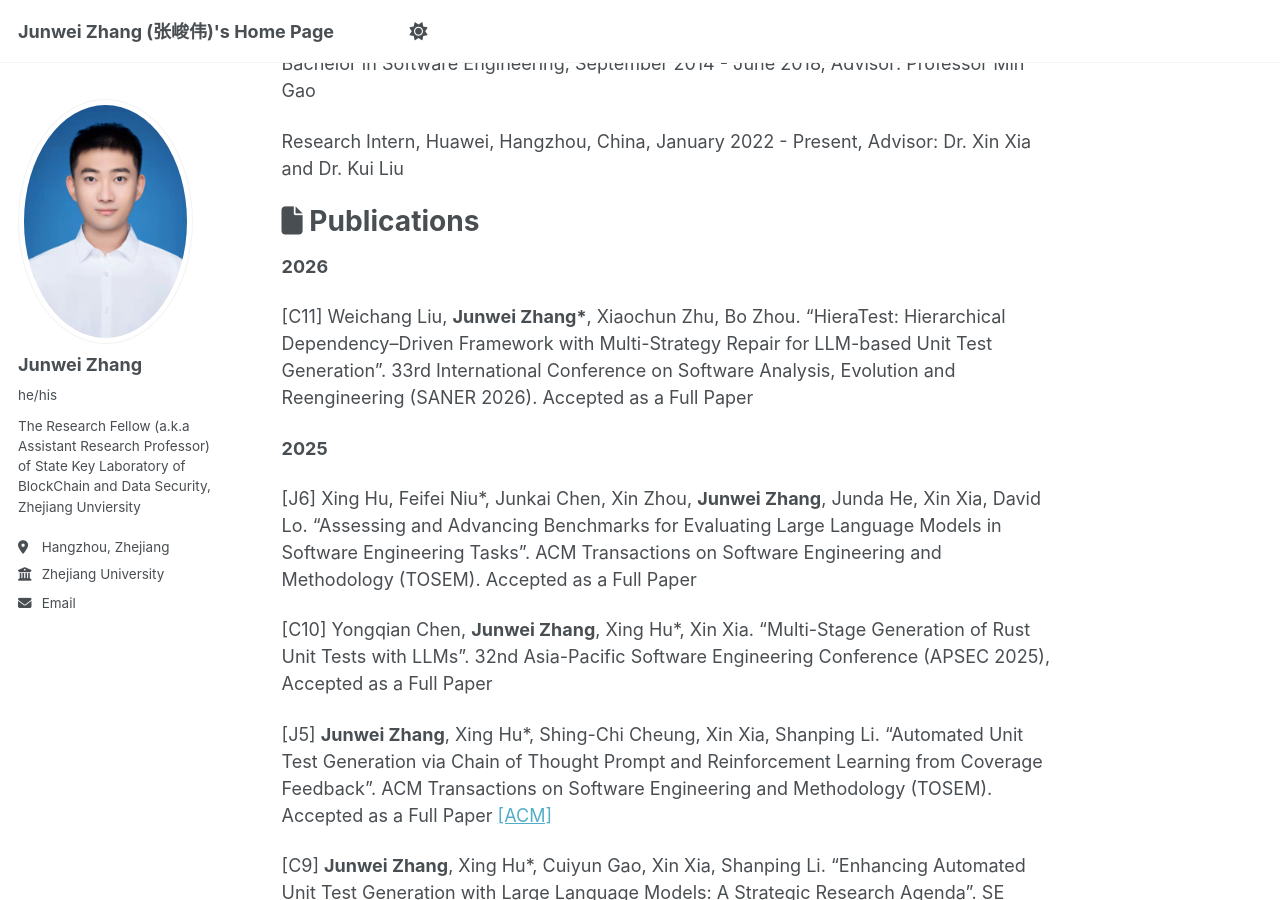
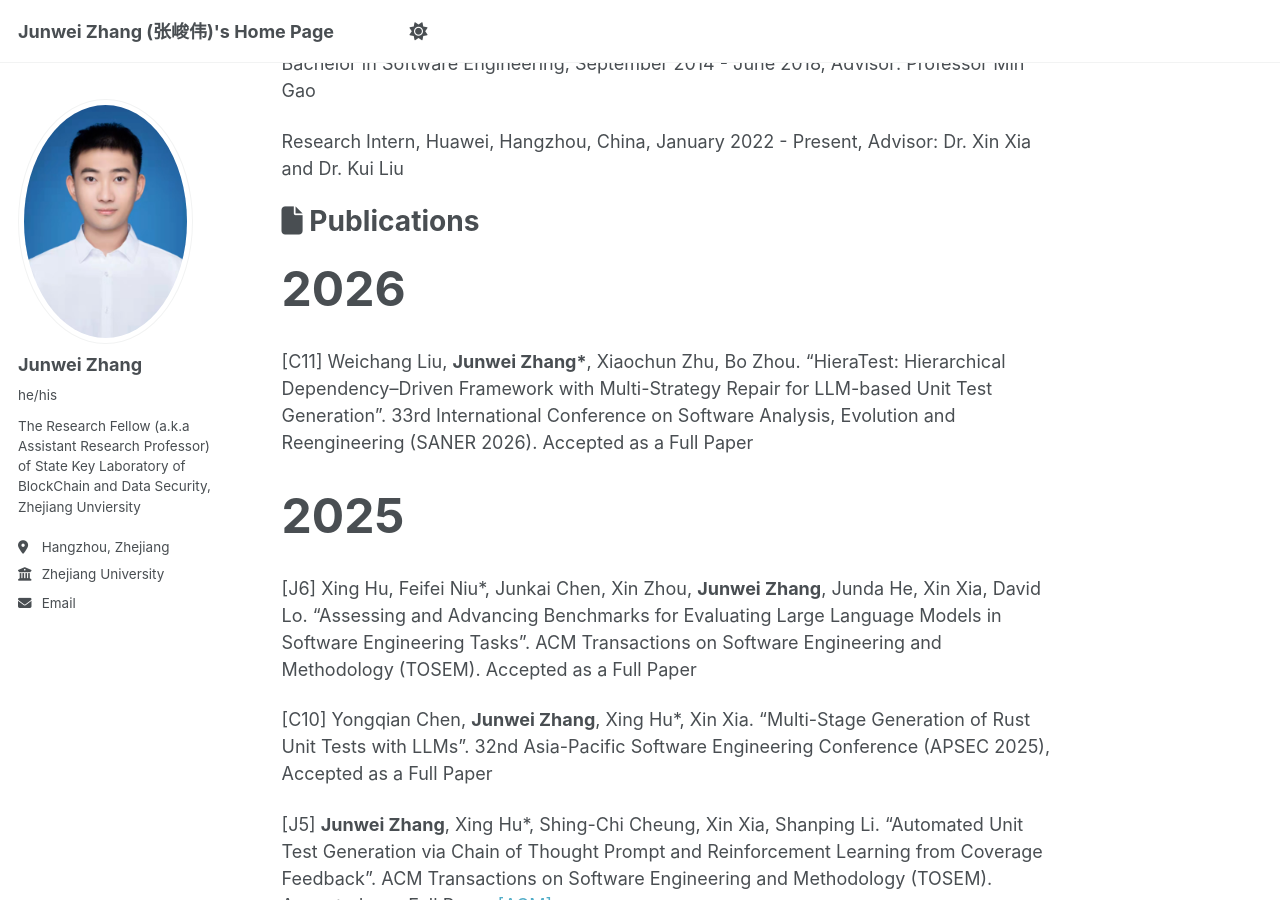
Before and after one commit to jw-zhang-zju/jw-zhang-zju.github.io, a Jekyll site: the page built from _pages/about.md, in a window 1280 px wide and 900 px high, scrolled down 645 px. Built offline with Jekyll 4.4.1, drawn with Linux system fonts in a browser that asks for light colours.

Commit message:
Update about.md

```diff
--- a/_pages/about.md
+++ b/_pages/about.md
@@ -29,11 +29,11 @@ Research Intern, Huawei, Hangzhou, China, January 2022 - Present, Advisor: Dr. X
 
 # <i class="fa-solid fa-file"></i> Publications
 
-**2026**
+**<font size=16>2026</font>**
 
 [C11] Weichang Liu, <b>Junwei Zhang*</b>, Xiaochun Zhu, Bo Zhou. "HieraTest: Hierarchical Dependency–Driven Framework with Multi-Strategy Repair for LLM-based Unit Test Generation". 33rd International Conference on Software Analysis, Evolution and Reengineering (SANER 2026). Accepted as a Full Paper
 
-**2025**
+**<font size=16>2025</font>**
 
 [J6] Xing Hu, Feifei Niu*, Junkai Chen, Xin Zhou, <b>Junwei Zhang</b>, Junda He, Xin Xia, David Lo. "Assessing and Advancing Benchmarks for Evaluating Large Language Models in Software Engineering Tasks". ACM Transactions on Software Engineering and Methodology (TOSEM). Accepted as a Full Paper
 
@@ -47,7 +47,7 @@ Research Intern, Huawei, Hangzhou, China, January 2022 - Present, Advisor: Dr. X
 
 [C7] Xuancheng Jin, Zhuang Liu, <b>Junwei Zhang</b>, Xing Hu*, Xin Xia. "TRACETS4J: A Traceable Unit Test Generation Dataset". 32nd International Conference on Software Analysis, Evolution and Reengineering (SANER 2025), Accepted as a Full Paper [[IEEE]](https://ieeexplore.ieee.org/document/10992478/)
 
-**2024**
+**<font size=16>2024</font>**
 
 [C6] <b>Junwei Zhang</b>, Xing Hu*, Lingfeng Bao, Xin Xia, Shanping Li. "Dual Prompt-Based Few-Shot Learning for Automated Vulnerability Patch Localization". International Conference on Software Analysis, Evolution and Reengineering (SANER 2024), Accepted as a Full Paper [[IEEE]](https://ieeexplore.ieee.org/document/10589870/)
 
@@ -55,15 +55,15 @@ Research Intern, Huawei, Hangzhou, China, January 2022 - Present, Advisor: Dr. X
 
 [C4] <b>Junwei Zhang</b>, Zhongxin Liu, Lingfeng Bao, Zhenchang Xing, Xing Hu, Xin Xia. "Inside Bug Report Templates: An Empirical Study on Bug Report Templates in Open-Source Software". Internetware 2024 [[ACM]](https://dl.acm.org/doi/10.1145/3671016.3671401)
 
-**2023**
+**<font size=16>2023</font>**
 
 [J4] <b>Junwei Zhang</b>, Zhongxin Liu, Xing Hu, Xin Xia, Shanping Li. "Vulnerability Detection by Learning from Syntax-Based Execution Paths of Code". IEEE Transactions on Software Engineering (TSE), Accepted as a Full Paper [[IEEE]](https://ieeexplore.ieee.org/document/10153647)
 
-**2022**
+**<font size=16>2022</font>**
 
 [J3] Zongwei Wang, Min Gao, Jundong Li, <b>Junwei Zhang</b>, Jiang Zhong. Gray-Box Shilling Attack: An Adversarial Learning Approach. ACM Trans. Intell. Syst. Technol. 13(5): 82:1-82:21 (2022) [[ACM]](https://dl.acm.org/doi/10.1145/3512352)
 
-**2021**
+**<font size=16>2021</font>**
 
 [J2] <b>Junwei Zhang</b>, Min Gao, Junliang Yu, Linda Yang, Zongwei Wang, Qingyu Xiong. "Path-based reasoning over heterogeneous networks for recommendation via bidirectional modeling". Neurocomputing 461: 438-449 (2021) [[PDF]](https://arxiv.org/abs/2008.04185) [[ScienceDirect]](https://www.sciencedirect.com/science/article/pii/S0925231221010821)
 
@@ -73,7 +73,7 @@ Research Intern, Huawei, Hangzhou, China, January 2022 - Present, Advisor: Dr. X
 
 [C2] Meiling Chao, Min Gao, <b>Junwei Zhang</b>, Zongwei Wang, Quanwu Zhao, Yulin He. "PATR: A Novel Poisoning Attack Based on Triangle Relations Against Deep Learning-Based Recommender Systems". CollaborateCom (2) 2021: 435-450 [[Springer]](https://link.springer.com/chapter/10.1007/978-3-030-92638-0_26)
 
-**2019**
+**<font size=16>2019</font>**
 
 [C1] 	<b>Junwei Zhang</b>, Min Gao, Junliang Yu, Xinyi Wang, Yuqi Song, Qingyu Xiong. "Nonlinear Transformation for Multiple Auxiliary Information in Music Recommendation". IJCNN 2019: 1-8 [[IEEE]](https://ieeexplore.ieee.org/document/8851992)
 
```
